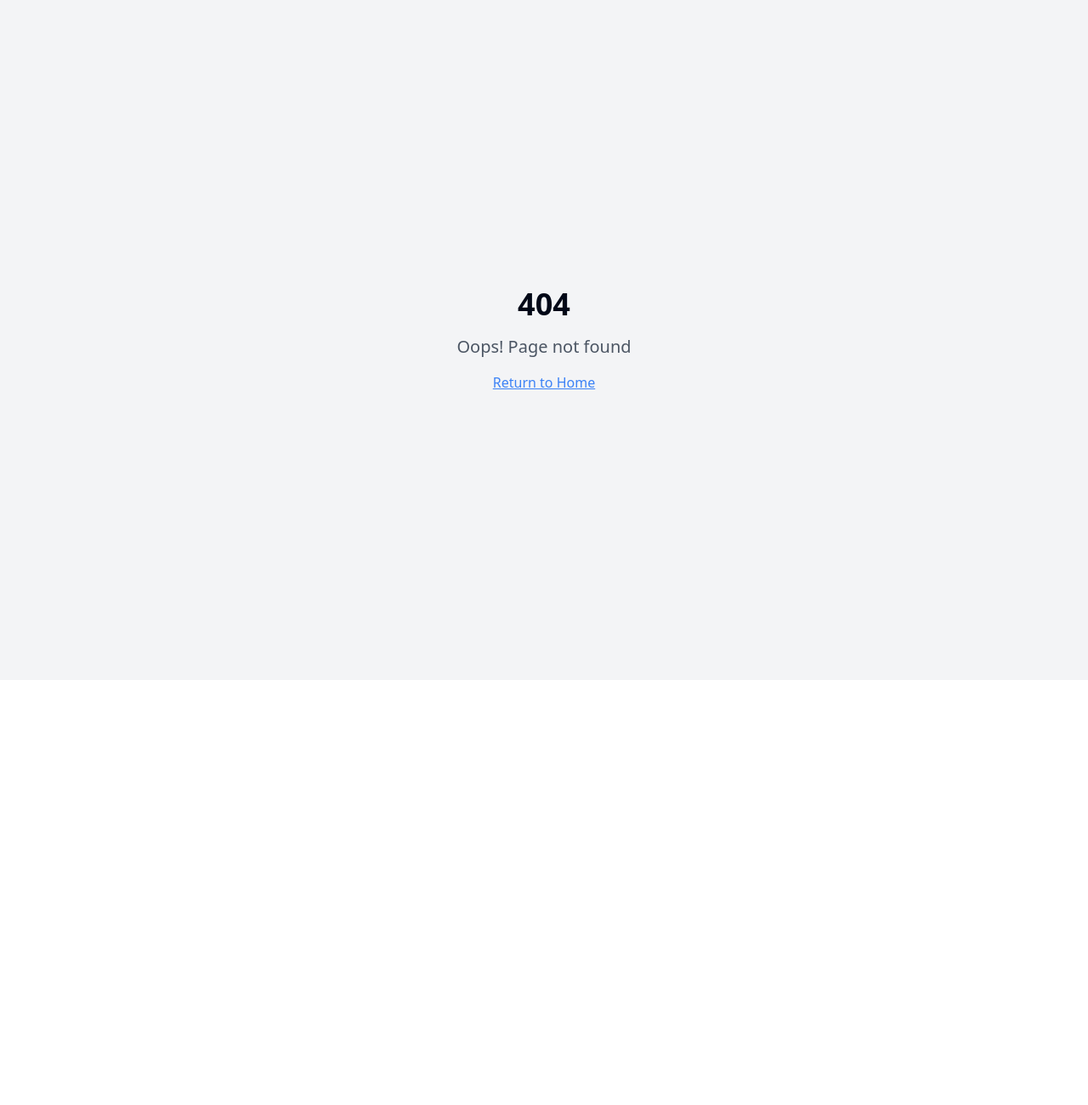
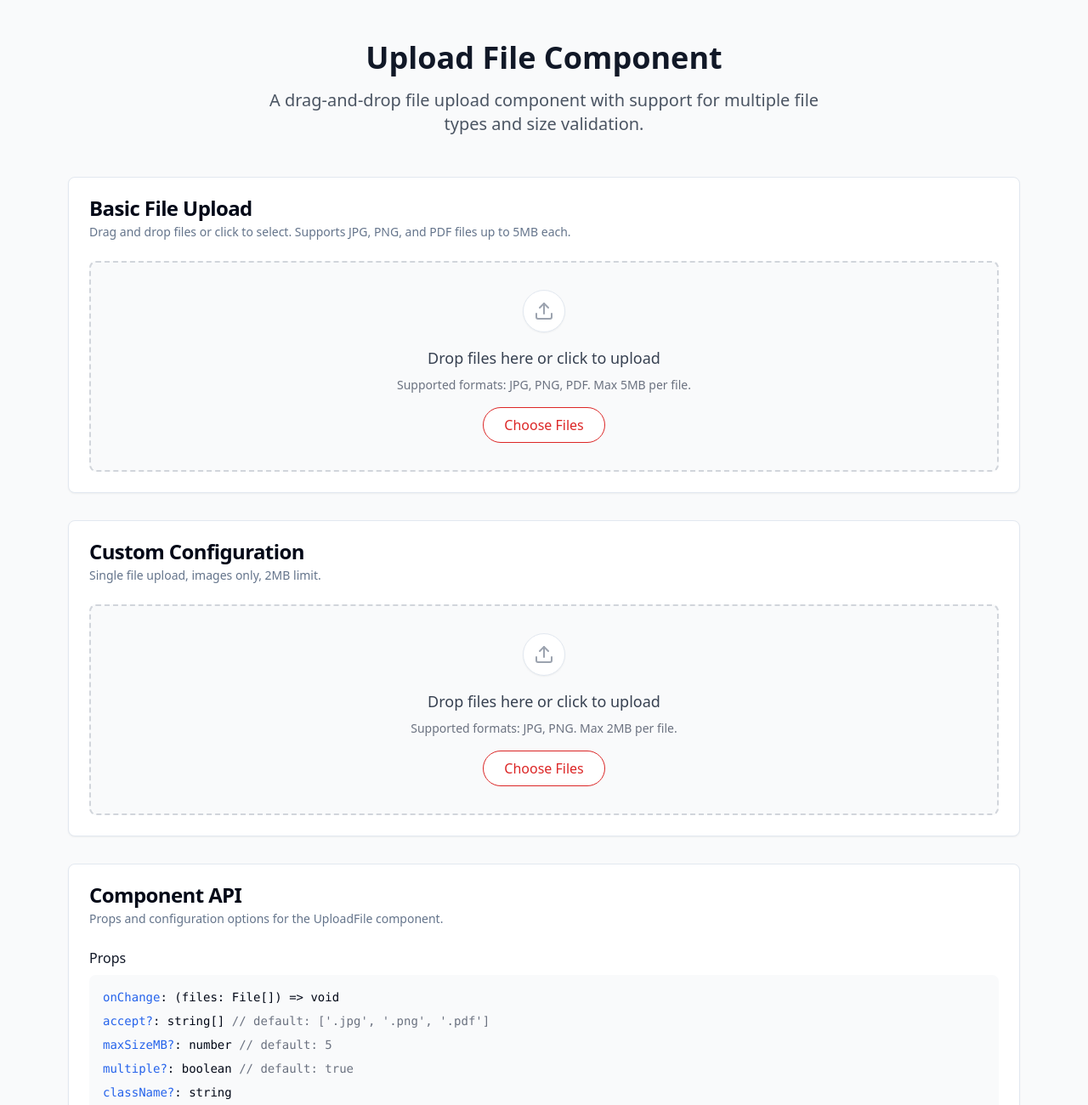
Before and after one commit to adigoldstein/component-canvas-buttons, a React (Vite) app: page /upload-file in a window 1280 px wide. Before the commit this address had no page. Shown: the top 1300 px of the page at 85% size. Before the commit the page ends 800 px from the top, so only its background shows below. Built offline with nearby package versions, Linux system fonts and the light colour scheme.

Commit message:
Add file upload component
Implement the `UploadFile` component with drag-and-drop, file type validation, and a "Choose Files" button, using `react-dropzone`, `clsx`, and Tailwind CSS. The component supports multiple file selection and passes the selected files to an `onChange` callback.

```diff
--- a/package.json
+++ b/package.json
@@ -51,6 +51,7 @@
     "react": "^18.3.1",
     "react-day-picker": "^8.10.1",
     "react-dom": "^18.3.1",
+    "react-dropzone": "^14.3.8",
     "react-hook-form": "^7.53.0",
     "react-resizable-panels": "^2.1.3",
     "react-router-dom": "^6.26.2",
--- a/src/App.tsx
+++ b/src/App.tsx
@@ -1,3 +1,4 @@
+
 import React from 'react';
 import { Toaster } from "@/components/ui/toaster";
 import { Toaster as Sonner } from "@/components/ui/sonner";
@@ -15,6 +16,7 @@ import ProfileMenuDemo from "./pages/ProfileMenuDemo";
 import HamburgerMenuDemo from "./pages/HamburgerMenuDemo";
 import InfoCardDemo from "./pages/InfoCardDemo";
 import StatusChipDemo from "./pages/StatusChipDemo";
+import UploadFileDemo from "./pages/UploadFileDemo";
 
 const queryClient = new QueryClient();
 
@@ -35,6 +37,7 @@ const App: React.FC = () => (
           <Route path="/hamburger-menu" element={<HamburgerMenuDemo />} />
           <Route path="/info-card" element={<InfoCardDemo />} />
           <Route path="/status-chip" element={<StatusChipDemo />} />
+          <Route path="/upload-file" element={<UploadFileDemo />} />
           {/* ADD ALL CUSTOM ROUTES ABOVE THE CATCH-ALL "*" ROUTE */}
           <Route path="*" element={<NotFound />} />
         </Routes>
--- /dev/null
+++ b/src/components/UploadFileShowcase.tsx
@@ -0,0 +1,154 @@
+
+import React, { useState } from 'react';
+import { Card, CardContent, CardDescription, CardHeader, CardTitle } from '@/components/ui/card';
+import UploadFile from '@/components/lib/UploadFile';
+import { toast } from 'sonner';
+
+const UploadFileShowcase: React.FC = () => {
+  const [uploadedFiles, setUploadedFiles] = useState<File[]>([]);
+
+  const handleFileUpload = (files: File[]) => {
+    setUploadedFiles(prev => [...prev, ...files]);
+    toast.success(`${files.length} file(s) uploaded successfully!`);
+    console.log('Uploaded files:', files);
+  };
+
+  const formatFileSize = (bytes: number) => {
+    if (bytes === 0) return '0 Bytes';
+    const k = 1024;
+    const sizes = ['Bytes', 'KB', 'MB', 'GB'];
+    const i = Math.floor(Math.log(bytes) / Math.log(k));
+    return parseFloat((bytes / Math.pow(k, i)).toFixed(2)) + ' ' + sizes[i];
+  };
+
+  return (
+    <div className="min-h-screen bg-gray-50 py-12">
+      <div className="container mx-auto px-4 max-w-6xl">
+        <div className="text-center mb-12">
+          <h1 className="text-4xl font-bold text-gray-900 mb-4">
+            Upload File Component
+          </h1>
+          <p className="text-xl text-gray-600 max-w-2xl mx-auto">
+            A drag-and-drop file upload component with support for multiple file types and size validation.
+          </p>
+        </div>
+
+        <div className="grid gap-8">
+          {/* Basic Upload Example */}
+          <Card>
+            <CardHeader>
+              <CardTitle>Basic File Upload</CardTitle>
+              <CardDescription>
+                Drag and drop files or click to select. Supports JPG, PNG, and PDF files up to 5MB each.
+              </CardDescription>
+            </CardHeader>
+            <CardContent>
+              <UploadFile
+                onChange={handleFileUpload}
+              />
+            </CardContent>
+          </Card>
+
+          {/* Custom Configuration Example */}
+          <Card>
+            <CardHeader>
+              <CardTitle>Custom Configuration</CardTitle>
+              <CardDescription>
+                Single file upload, images only, 2MB limit.
+              </CardDescription>
+            </CardHeader>
+            <CardContent>
+              <UploadFile
+                onChange={(files) => {
+                  toast.success(`Image uploaded: ${files[0]?.name}`);
+                  console.log('Single image uploaded:', files[0]);
+                }}
+                accept={['.jpg', '.png']}
+                maxSizeMB={2}
+                multiple={false}
+              />
+            </CardContent>
+          </Card>
+
+          {/* Uploaded Files Display */}
+          {uploadedFiles.length > 0 && (
+            <Card>
+              <CardHeader>
+                <CardTitle>Uploaded Files ({uploadedFiles.length})</CardTitle>
+                <CardDescription>
+                  Files that have been successfully uploaded to the basic upload component.
+                </CardDescription>
+              </CardHeader>
+              <CardContent>
+                <div className="space-y-3">
+                  {uploadedFiles.map((file, index) => (
+                    <div key={index} className="flex items-center justify-between p-3 bg-gray-50 rounded-lg">
+                      <div className="flex items-center space-x-3">
+                        <div className="w-8 h-8 bg-blue-100 rounded flex items-center justify-center">
+                          <span className="text-blue-600 text-xs font-medium">
+                            {file.name.split('.').pop()?.toUpperCase()}
+                          </span>
+                        </div>
+                        <div>
+                          <p className="font-medium text-gray-900">{file.name}</p>
+                          <p className="text-sm text-gray-500">{formatFileSize(file.size)}</p>
+                        </div>
+                      </div>
+                      <button
+                        onClick={() => setUploadedFiles(prev => prev.filter((_, i) => i !== index))}
+                        className="text-red-600 hover:text-red-800 text-sm font-medium"
+                      >
+                        Remove
+                      </button>
+                    </div>
+                  ))}
+                </div>
+              </CardContent>
+            </Card>
+          )}
+
+          {/* Component API Documentation */}
+          <Card>
+            <CardHeader>
+              <CardTitle>Component API</CardTitle>
+              <CardDescription>
+                Props and configuration options for the UploadFile component.
+              </CardDescription>
+            </CardHeader>
+            <CardContent>
+              <div className="space-y-4">
+                <div>
+                  <h4 className="font-medium text-gray-900 mb-2">Props</h4>
+                  <div className="bg-gray-50 rounded-lg p-4 font-mono text-sm">
+                    <div className="space-y-2">
+                      <div><span className="text-blue-600">onChange</span>: (files: File[]) =&gt; void</div>
+                      <div><span className="text-blue-600">accept?</span>: string[] <span className="text-gray-500">// default: ['.jpg', '.png', '.pdf']</span></div>
+                      <div><span className="text-blue-600">maxSizeMB?</span>: number <span className="text-gray-500">// default: 5</span></div>
+                      <div><span className="text-blue-600">multiple?</span>: boolean <span className="text-gray-500">// default: true</span></div>
+                      <div><span className="text-blue-600">className?</span>: string</div>
+                    </div>
+                  </div>
+                </div>
+
+                <div>
+                  <h4 className="font-medium text-gray-900 mb-2">Features</h4>
+                  <ul className="list-disc list-inside space-y-1 text-gray-600">
+                    <li>Drag and drop file upload</li>
+                    <li>Manual file selection via button</li>
+                    <li>File type validation</li>
+                    <li>File size validation</li>
+                    <li>Multiple file support</li>
+                    <li>Visual feedback for drag states</li>
+                    <li>Accessible and keyboard-friendly</li>
+                  </ul>
+                </div>
+              </div>
+            </CardContent>
+          </Card>
+        </div>
+      </div>
+    </div>
+  );
+};
+
+export default UploadFileShowcase;
--- /dev/null
+++ b/src/components/lib/UploadFile/UploadFile.tsx
@@ -0,0 +1,93 @@
+
+import React, { useCallback } from 'react';
+import { useDropzone } from 'react-dropzone';
+import { Upload } from 'lucide-react';
+import { cn } from '@/lib/utils';
+
+export interface UploadFileProps {
+  onChange: (files: File[]) => void;
+  accept?: string[];
+  maxSizeMB?: number;
+  multiple?: boolean;
+  className?: string;
+}
+
+export const UploadFile: React.FC<UploadFileProps> = ({
+  onChange,
+  accept = ['.jpg', '.png', '.pdf'],
+  maxSizeMB = 5,
+  multiple = true,
+  className
+}) => {
+  const onDrop = useCallback((acceptedFiles: File[]) => {
+    // Filter files by size
+    const validFiles = acceptedFiles.filter(file => {
+      const fileSizeMB = file.size / (1024 * 1024);
+      return fileSizeMB <= maxSizeMB;
+    });
+
+    onChange(validFiles);
+  }, [onChange, maxSizeMB]);
+
+  const { getRootProps, getInputProps, isDragActive, open } = useDropzone({
+    onDrop,
+    accept: accept.reduce((acc, curr) => {
+      if (curr === '.jpg' || curr === '.jpeg') {
+        acc['image/jpeg'] = ['.jpg', '.jpeg'];
+      } else if (curr === '.png') {
+        acc['image/png'] = ['.png'];
+      } else if (curr === '.pdf') {
+        acc['application/pdf'] = ['.pdf'];
+      }
+      return acc;
+    }, {} as Record<string, string[]>),
+    multiple,
+    maxSize: maxSizeMB * 1024 * 1024,
+    noClick: true // Disable click on the dropzone area itself
+  });
+
+  const formatFileTypes = () => {
+    return accept.map(type => type.toUpperCase().replace('.', '')).join(', ');
+  };
+
+  return (
+    <div
+      {...getRootProps()}
+      className={cn(
+        "relative border-2 border-dashed rounded-lg p-8 text-center transition-colors",
+        isDragActive
+          ? "border-blue-400 bg-blue-50"
+          : "border-gray-300 bg-gray-50",
+        "hover:border-gray-400 hover:bg-gray-100",
+        className
+      )}
+    >
+      <input {...getInputProps()} />
+
+      <div className="flex flex-col items-center space-y-4">
+        <div className="p-3 bg-white rounded-full shadow-sm border">
+          <Upload className="w-6 h-6 text-gray-400" />
+        </div>
+
+        <div className="space-y-2">
+          <p className="text-lg font-medium text-gray-700">
+            Drop files here or click to upload
+          </p>
+          <p className="text-sm text-gray-500">
+            Supported formats: {formatFileTypes()}. Max {maxSizeMB}MB per file.
+          </p>
+        </div>
+
+        <button
+          type="button"
+          onClick={open}
+          className="px-6 py-2 bg-white text-red-600 border border-red-600 rounded-full hover:bg-red-50 transition-colors font-medium"
+        >
+          Choose Files
+        </button>
+      </div>
+    </div>
+  );
+};
+
+export default UploadFile;
--- /dev/null
+++ b/src/components/lib/UploadFile/index.ts
@@ -0,0 +1,3 @@
+
+export { UploadFile as default, UploadFile } from './UploadFile';
+export type { UploadFileProps } from './UploadFile';
--- a/src/pages/Index.tsx
+++ b/src/pages/Index.tsx
@@ -1,4 +1,3 @@
-
 import React from 'react';
 import { Link } from 'react-router-dom';
 import { ArrowRight } from 'lucide-react';
@@ -52,6 +51,12 @@ export default function Index() {
       description: 'Color-coded status chips that automatically style based on status keywords like active, submitted, canceled.',
       route: '/status-chip',
       color: 'bg-emerald-500 hover:bg-emerald-600'
+    },
+    {
+      title: 'Upload File',
+      description: 'Drag-and-drop file upload component with support for multiple file types, size validation, and visual feedback.',
+      route: '/upload-file',
+      color: 'bg-amber-500 hover:bg-amber-600'
     }
   ];
 
--- /dev/null
+++ b/src/pages/UploadFileDemo.tsx
@@ -0,0 +1,9 @@
+
+import React from 'react';
+import UploadFileShowcase from '../components/UploadFileShowcase';
+
+const UploadFileDemo: React.FC = () => {
+  return <UploadFileShowcase />;
+};
+
+export default UploadFileDemo;
```
Also changed, not shown: 1 other file (tests, documents, lock files or other folders).
